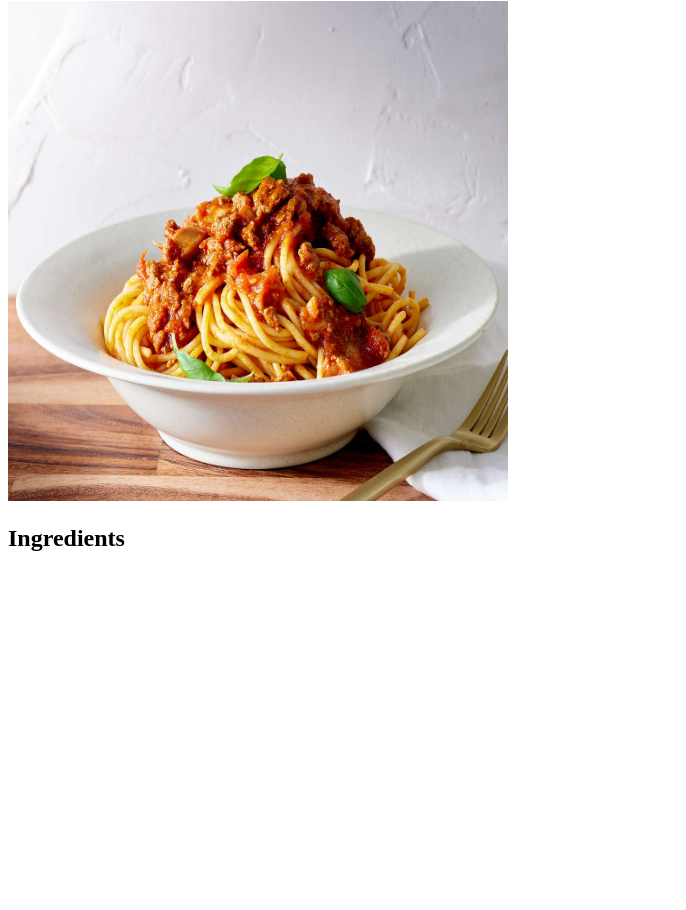
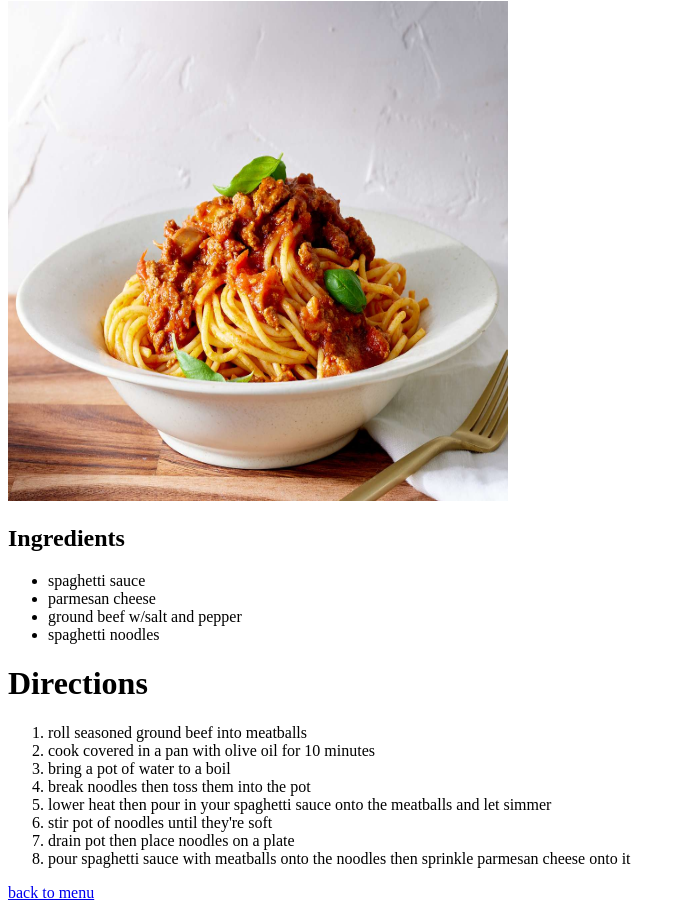
Before and after one commit to Shleenkury/odin-recipes, a plain HTML site: page recipes/spaghetti.html in a window 1280 px wide. Shown: the part 79-989 px from the top of the page, without its empty margins (0-686 px from the left). Before the commit the page ends 800 px from the top, so only its background shows below. Drawn offline with Linux system fonts and the light colour scheme.

Commit message:
added spaghetti recipe

```diff
--- a/recipes/spaghetti.html
+++ b/recipes/spaghetti.html
@@ -10,6 +10,24 @@
         <img src="/food images/Easyspaghettiwithtomatosauce_11715_DDMFS_4x3_2424-8d7bf30b2622465f9dd78a2c6277eeb8.jpg" alt="spaghetti" height="500" width="500">
     <h2>Ingredients</h2>
     <ul>
+    <li>spaghetti sauce</li>
+    <li>parmesan cheese</li>
+    <li>ground beef w/salt and pepper</li>
+    <li>spaghetti noodles</li>
+    </ul>
 
+    <h1>Directions</h1>
+    <ol>
+    <li>roll seasoned ground beef into meatballs</li>
+    <li>cook covered in a pan with olive oil for 10 minutes</li>
+    <li> bring a pot of water to a boil</li>
+    <li>break noodles then toss them into the pot </li>
+    <li>lower heat then pour in your spaghetti sauce onto the meatballs and let simmer</li>
+    <li>stir pot of noodles until they're soft</li>
+    <li>drain pot then place noodles on a plate</li>
+    <li>pour spaghetti sauce with meatballs onto the noodles then sprinkle parmesan cheese onto it</li>
+    </ol>
+
+    <a href="/index.html">back to menu</a>
 </body>
 </html>
```
